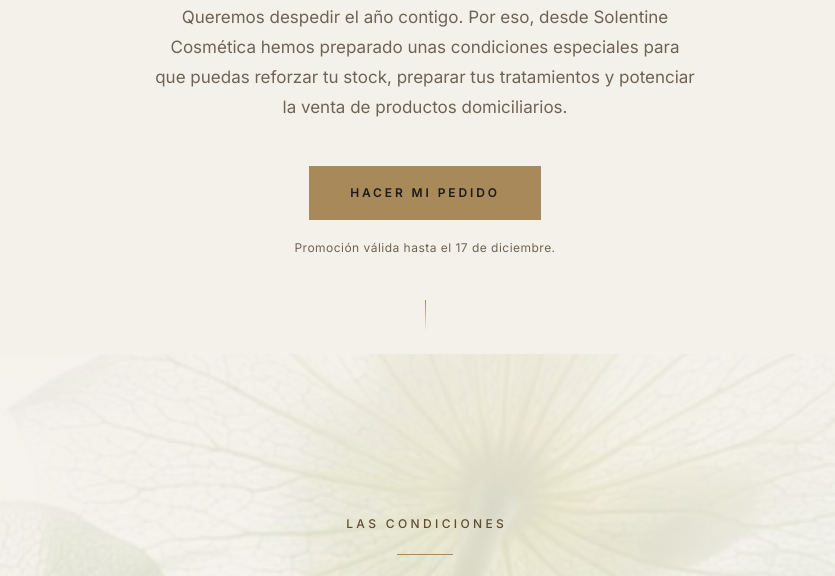
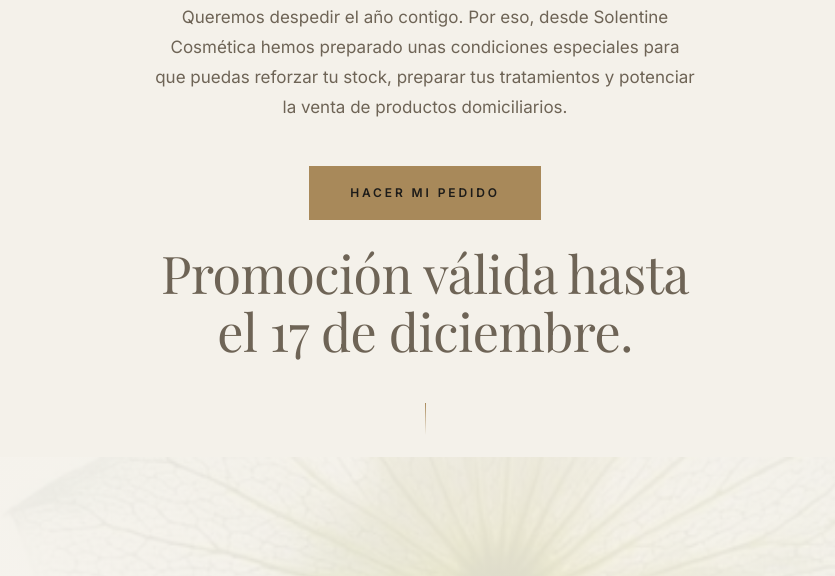
Before and after one commit to ItxasGG/promo-finano-ferrari, a plain HTML site: page index.html in a window 1280 px wide. Shown: the part 524-1100 px from the top of the page, without its empty margins (215-1050 px from the left). Drawn offline with nearby package versions, Linux system fonts and the light colour scheme; a web font is replaced by a local one.

Commit message:
Destacar la fecha de validez y cambiar «nivel» por «opción» en la calculadora
- El texto «Promoción válida hasta el 17 de diciembre» usa la tipografía y el tamaño del título de sección.
- La calculadora dice «pasas a la siguiente opción».

Co-Authored-By: Claude Opus 5.5 <noreply@anthropic.com>

```diff
--- a/script.js
+++ b/script.js
@@ -106,7 +106,7 @@
     outExtra.textContent = 'Recibes ' + eur(amount * t.product) + ' más en producto';
 
     if (next && next.min - amount < NEAR) {
-      msg.textContent = 'Con ' + eur(next.min - amount) + ' más pasas al siguiente nivel';
+      msg.textContent = 'Con ' + eur(next.min - amount) + ' más pasas a la siguiente opción';
     } else {
       msg.textContent = '';
     }
--- a/styles.css
+++ b/styles.css
@@ -248,9 +248,13 @@ a { color: inherit; }
 }
 
 .fineprint {
-  margin-top: 18px;
-  font-size: 12px;
-  letter-spacing: .04em;
+  margin-top: 24px;
+  font-family: var(--serif);
+  font-weight: 400;
+  font-size: clamp(32px, 7.5vw, 52px);
+  line-height: 1.12;
+  letter-spacing: -.01em;
+  text-wrap: balance;
   color: var(--tortora-text);
 }
 
```
